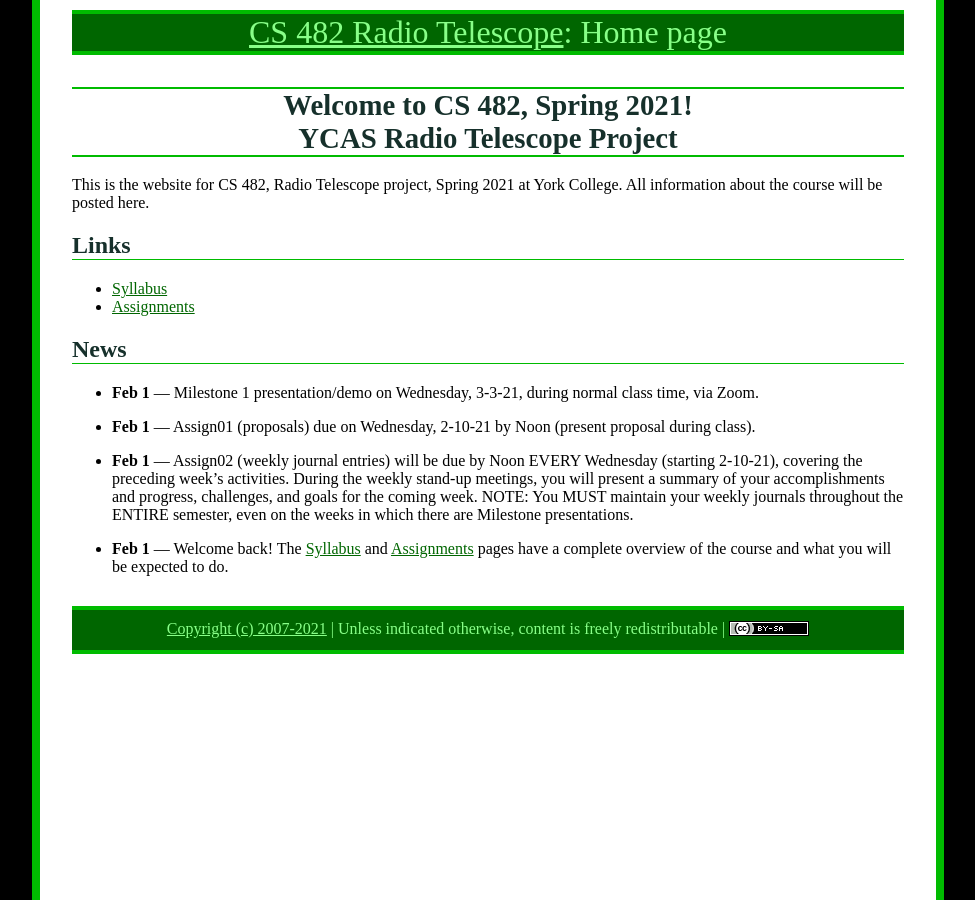
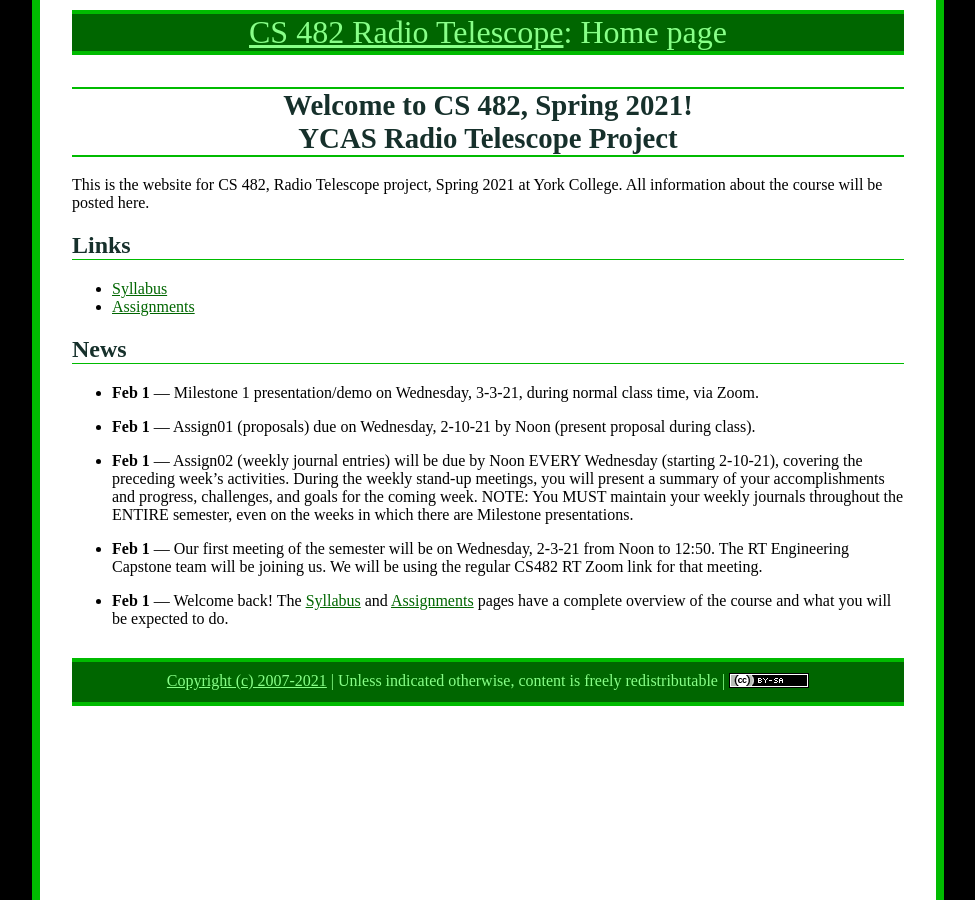
Before and after one commit to ycpcs/cs482-spring2021-RT, a Jekyll site: the page built from index.md, in a window 1280 px wide. Shown: the whole page, without its empty margins (152-1127 px from the left). Built offline with Jekyll 4.4.1, drawn with Linux system fonts in a browser that asks for light colours.

Commit message:
uodated news

```diff
--- a/index.md
+++ b/index.md
@@ -39,6 +39,8 @@ All information about the course will be posted here.
 
 * **Feb 1** &mdash; Assign02 (weekly journal entries) will be due by Noon EVERY Wednesday (starting 2-10-21), covering the preceding week's activities.  During the weekly stand-up meetings, you will present a summary of your accomplishments and progress, challenges, and goals for the coming week.  NOTE: You MUST maintain your weekly journals throughout the ENTIRE semester, even on the weeks in which there are Milestone presentations.
 
+* **Feb 1** &mdash; Our first meeting of the semester will be on Wednesday, 2-3-21 from Noon to 12:50.  The RT Engineering Capstone team will be joining us.  We will be using the regular CS482 RT Zoom link for that meeting.
+
 * **Feb 1** &mdash; Welcome back!  The [Syllabus](syllabus.html) and [Assignments](assign/index.html) pages have a complete overview of the course and what you will be expected to do.
 
 <!-- vim:set wrap: -->
```
